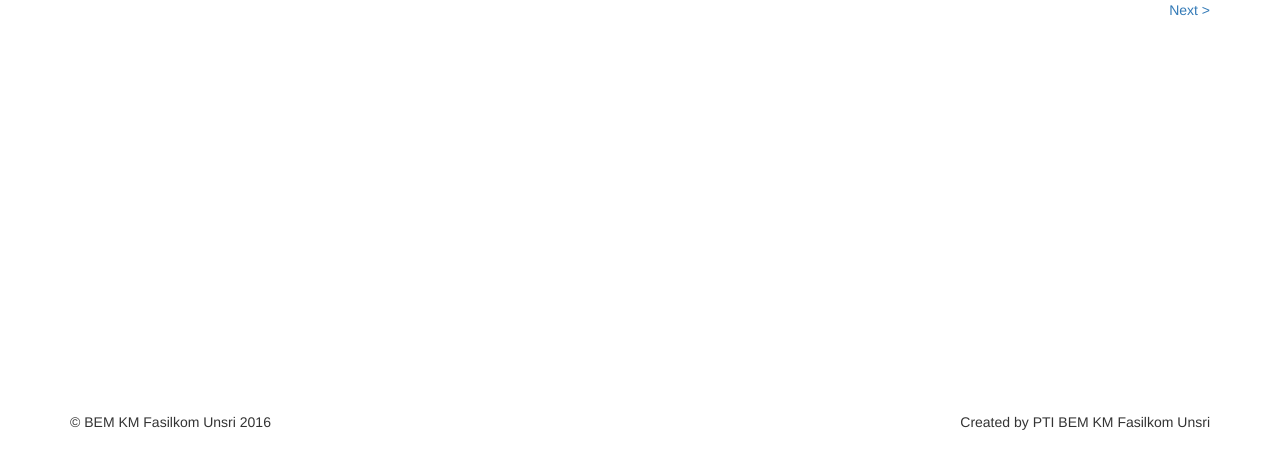
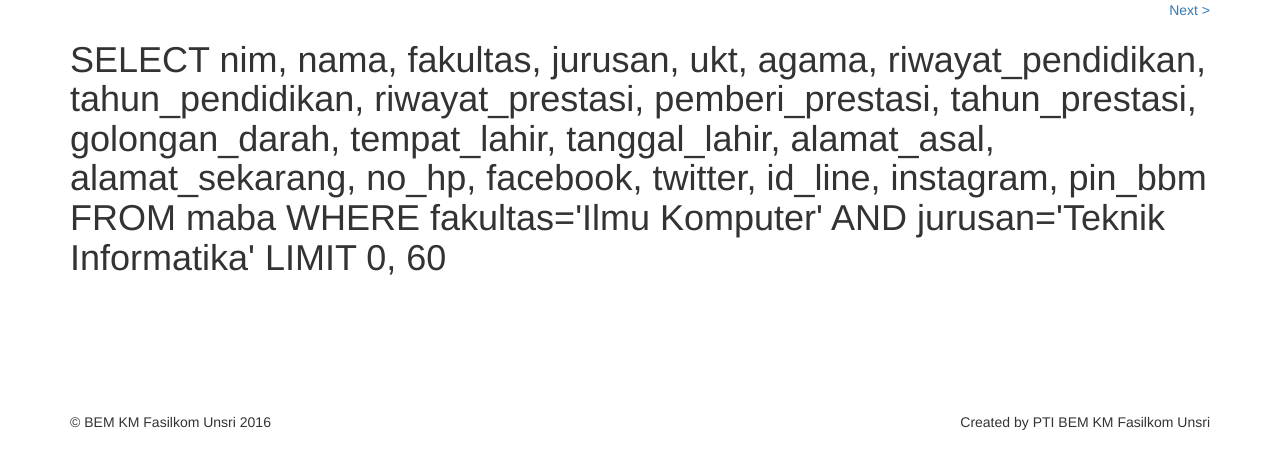
Before and after one commit to AriiraAA/pmb, a PHP site: page /data.php?fakultas=kesmas in a window 1280 px wide. Shown: the part 316-785 px from the top of the page. Run offline with PHP 8.4, Linux system fonts and the light colour scheme; the visitor is signed in with stand-in values (Sample User, id 1); data that the repository does not hold is empty.

Commit message:
Bismillah

```diff
--- a/data.php
+++ b/data.php
@@ -25,6 +25,8 @@
 	$i = 0;
 
 	$query_string = preg_split("/(=|&)/" ,$_SERVER['QUERY_STRING']);
+
+
 ?>
 
 <?php include "template/header.php"; ?>
@@ -201,6 +203,16 @@
 				<?php endif; ?>
 			</div>
 		</div>
+
+		<h1>
+			<?php
+				if (isset($_SESSION['page']) && $_SESSION['page'] != 1) {
+			echo "SELECT nim, nama, fakultas, jurusan, ukt, agama, riwayat_pendidikan, tahun_pendidikan, riwayat_prestasi, pemberi_prestasi, tahun_prestasi, golongan_darah, tempat_lahir, tanggal_lahir, alamat_asal, alamat_sekarang, no_hp, facebook, twitter, id_line, instagram, pin_bbm FROM maba WHERE fakultas='Ilmu Komputer' AND jurusan='Teknik Informatika' LIMIT 0, 60";
+		} else {
+			echo "SELECT nim, nama, fakultas, jurusan, ukt, agama, riwayat_pendidikan, tahun_pendidikan, riwayat_prestasi, pemberi_prestasi, tahun_prestasi, golongan_darah, tempat_lahir, tanggal_lahir, alamat_asal, alamat_sekarang, no_hp, facebook, twitter, id_line, instagram, pin_bbm FROM maba WHERE fakultas='Ilmu Komputer' AND jurusan='Teknik Informatika' LIMIT ".(string)(($_SESSION['page'] - 1) * 60).", 60";
+		}
+			?>
+		</h1>
 	</div>
 
 
```
